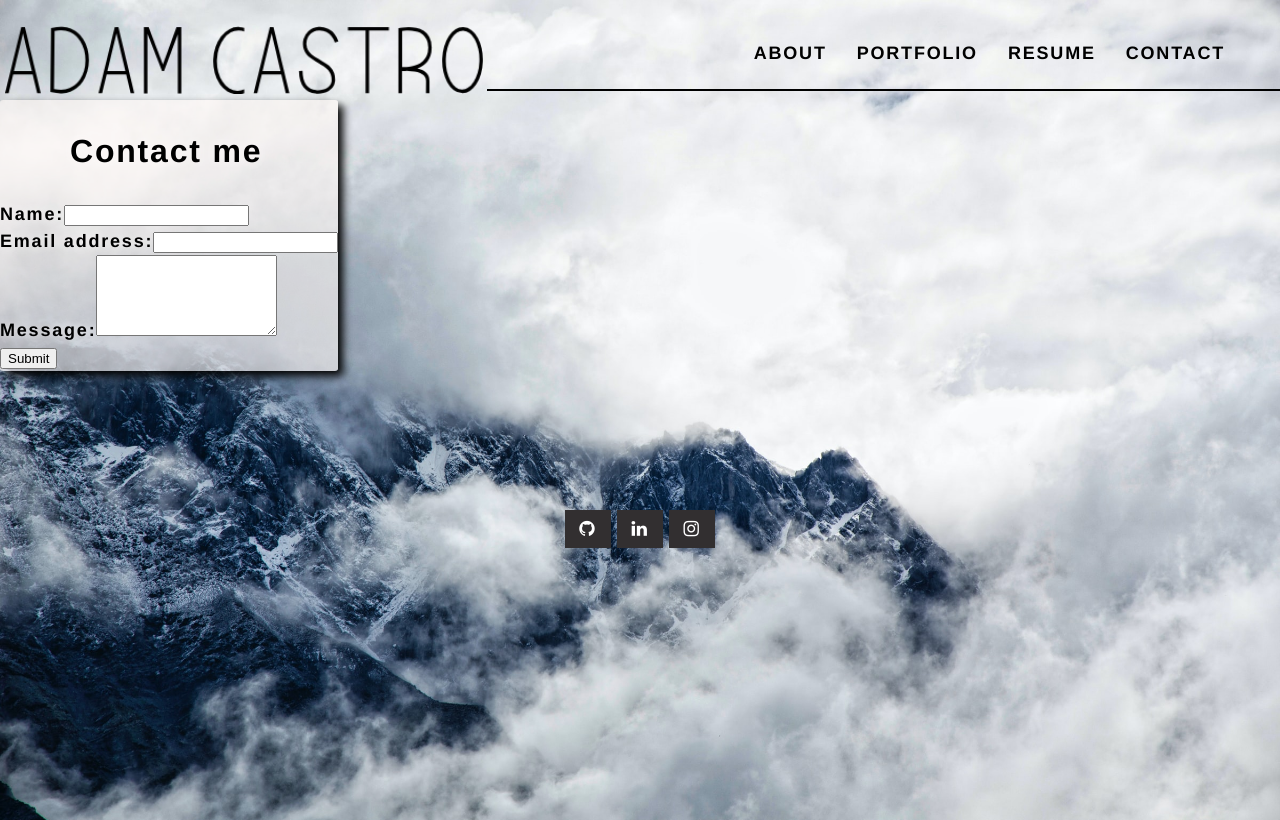
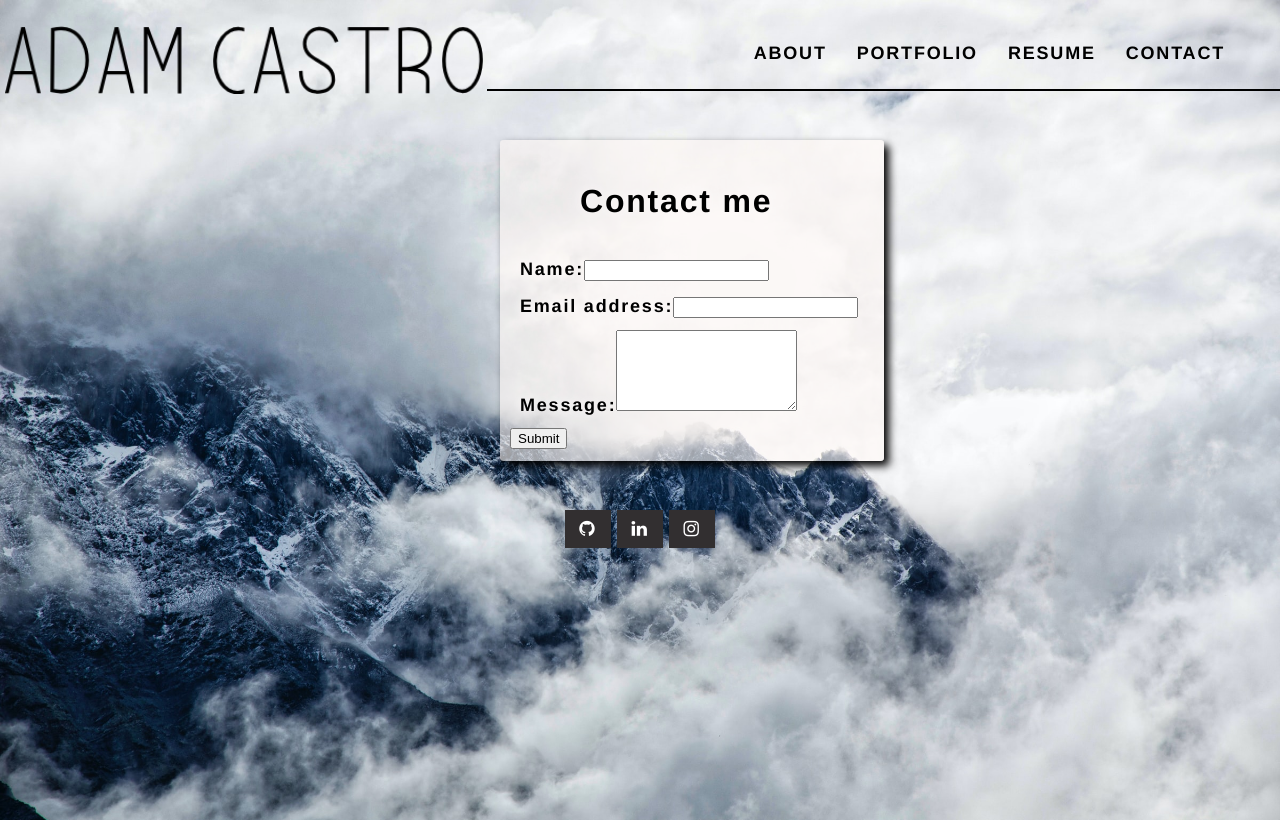
Before and after one commit to avc0021/portfolio-ac, a React (Create React App) app: page /contact in a window 1280 px wide. Built offline with nearby package versions, Linux system fonts and the light colour scheme.

Commit message:
align issue fixed for contact form

```diff
--- a/src/components/Contact/index.js
+++ b/src/components/Contact/index.js
@@ -37,18 +37,18 @@ function ContactForm() {
   };
 
   return (
-    <section className= "contact-c">
+    <section className= "contact-c" >
       <h1 data-testid="h1tag">Contact me</h1>
       <form id="contact-form" onSubmit={handleSubmit}>
-        <div>
+        <div className="input">
           <label htmlFor="name">Name:</label>
           <input type="text" name="name" defaultValue={name} onBlur={handleChange} />
         </div>
-        <div>
+        <div className="input">
           <label htmlFor="email">Email address:</label>
           <input type="email" name="email" defaultValue={email} onBlur={handleChange} />
         </div>
-        <div>
+        <div className="input">
           <label htmlFor="message">Message:</label>
           <textarea name="message" rows="5" defaultValue={message} onBlur={handleChange} />
         </div>
@@ -57,7 +57,7 @@ function ContactForm() {
             <p className="error-text">{errorMessage}</p>
           </div>
         )}
-        <button data-testid="button" type="submit">Submit</button>
+        <button data-testid="button" type="submit" className="submit">Submit</button>
       </form>
     </section>
   );
--- a/src/index.css
+++ b/src/index.css
@@ -30,12 +30,9 @@ body {
   background-image: url('./assets/background/mtn2.jpg');
   width: 100%;
   height: 100%;
-  color: var(--light);
   position: relative;
   min-height: 100vh;
-
 }
-
 
 .header {
   margin-top: 20px;
@@ -112,8 +109,6 @@ img {
 
 footer {
   margin-top: 100px;
-
-
 }
 
 .my-2 {
@@ -130,23 +125,19 @@ footer {
   margin-bottom: 50px;
   margin-right: 50px;
   margin-left: 80px;
-
 }
 
 .allResume {
-
   margin-right: 500px;
   border-radius: 1%;
   background-color:#fff9f69c;
   box-shadow: 5px 5px 8px #020202;
   text-shadow: rgb(252, 249, 249) 0px 0px 10px;
-
 }
 
 h1 {
   padding: 0 0 0 70px;
   font-size:xx-large;
-
 }
 
 h2, h3 {
@@ -166,13 +157,14 @@ h4 {
 .front, .back, .other {
   padding: 0 0 0 70px;
 }
+
 ._12 {
   font-size: 1.2em;
 }
+
 ._14 {
   font-size: 1.4em;
 }
-
 
 .p-1 {
   float: left;
@@ -207,9 +199,27 @@ h4 {
 .projects-bt, .projects-iru {
   margin-right: 500px;
 }
+
 .portfolio {
  padding: 0px 50px 0px 70px;
  text-decoration: underline;
+
+}
+
+.contact-c {
+  width:30%;
+  padding: 0 30px 30px 30px;
+  margin-top: 40px;
+  margin-left: 500px;
+
+  padding: 10px;
+}
+
+.input {
+  padding: 5px 5px 5px 10px;
+}
+
+.submit {
 
 }
 
@@ -218,25 +228,30 @@ h4 {
   display:block;
   margin: 0 auto;
 }
+
 .social-icon {
   color: #fff;
 }
+
 .social-icons {
   padding: 400px 0 0 0;
 }
+
 ul.social-icons {
   margin-top: 10px;
 }
+
 .social-icons li {
   vertical-align: top;
   display: inline;
   height: 100px;
+}
 
-}
 .social-icons a {
   color: #fff;
   text-decoration: none;
 }
+
 .fa-github {
   padding:10px 14px;
   -o-transition:.5s;
@@ -246,6 +261,7 @@ ul.social-icons {
   transition: .5s;
   background-color: #322f30;
 }
+
 .fa-github:hover {
   background-color: #3d5b99;
 }
@@ -259,9 +275,11 @@ ul.social-icons {
   transition: .5s;
   background-color: #322f30;
 }
+
 .fa-linkedin:hover {
   background-color: #0073a4;
 }
+
 .fa-instagram {
   padding:10px 14px;
   -o-transition:.5s;
@@ -271,6 +289,7 @@ ul.social-icons {
   transition: .5s;
   background-color: #322f30;
 }
+
 .fa-instagram:hover {
   background-color: #e25714;
 }
```
